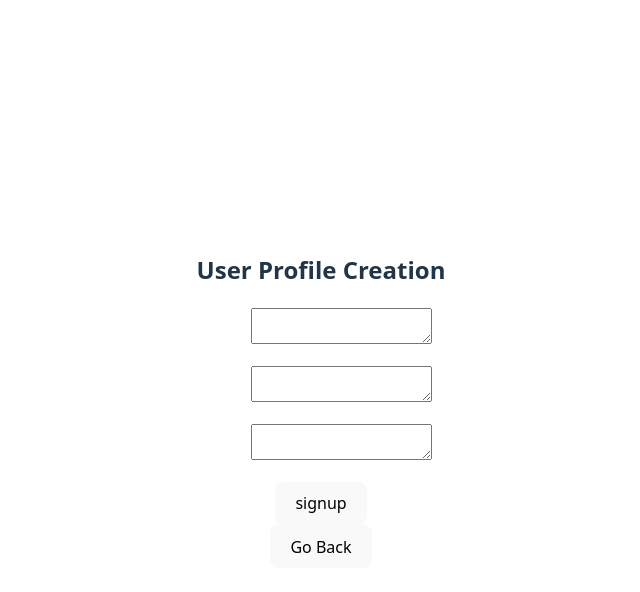
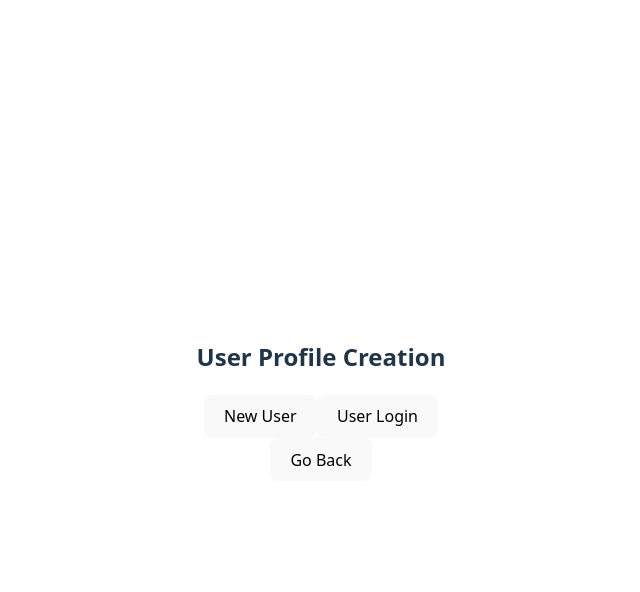
Before and after one commit to Alanjose23/sudophus, a React (Vite) app: page / in a window 1280 px wide. Both pictures are taken after a click on the button "Login". Shown: the top 592 px of the page, without its empty margins (319-959 px from the left). Built offline with nearby package versions, Linux system fonts and the light colour scheme.

Commit message:
created login application

```diff
--- a/src/App.jsx
+++ b/src/App.jsx
@@ -7,6 +7,7 @@ import './App.css'
 function App() {
   var [screen, setScreen] = useState("home")
   var [count, setCount] = useState(0)
+  var [user, setUser] = useState(false)
 
 
 
--- a/src/login.jsx
+++ b/src/login.jsx
@@ -5,32 +5,65 @@ function Loginscreen() {
     var [username, setUsername] = useState("");
     var [password, setPassword] = useState("");
     var [email, setEmail] = useState("");
-    // var [users, setUsers] = useState([]);
+    var [users, setUsers] = useState("");
 
 
-    // const addUsers() = async(){
-    // user setup to db
-    // }
 
-    return (
+
+    switch(users){
+
+    case "false":
+        return (
 
             <div style = {{textAlign: "center"}}>
                 <h2>User Profile Creation</h2>
-                    <ul>
-                        <textarea value = {username} onChange = {(e) => setUsername(e.target.value)}> UserName</textarea>
+                    <ul> Username:
+                        <textarea value = {username} onChange = {(e) => setUsername(e.target.value)}></textarea>
                     </ul>
-                    <ul>
-                        <textarea value = {password} onChange = {(e) => setPassword(e.target.value)}> password</textarea>
+                    <ul> Password:
+                        <textarea value = {password} onChange = {(e) => setPassword(e.target.value)}></textarea>
                     </ul>
-                    <ul>
-                        <textarea value = {email}onChange = {(e) => setEmail(e.target.value)}> email</textarea>
+                    <ul> Email:
+                        <textarea value = {email}onChange = {(e) => setEmail(e.target.value)}></textarea>
                     </ul>
                 <button>signup</button>
             </div>
 
         )
 
+    case "true":
+        return (
+            <div style = {{textAlign : "center"}}>
+                <ul> Username:
+                    <textarea value = {username} onChange = {(e) => setUsername(e.target.value)}></textarea>
+                </ul>
+                <ul> Password:
+                    <textarea value = {password} onChange = {(e) => setPassword(e.target.value)}></textarea>
+                </ul>
+            </div>
+        )
 
-}
+    case "":
+        return (
+
+            <div style = {{textAlign: "center"}}>
+                <h2>User Profile Creation</h2>
+
+                       <button onClick = {() => {
+                            setUsers("false")
+                       }}>New User</button>
+
+
+                       <button onClick = {() => {
+                            setUsers("true")
+                       }}>User Login</button>
+
+
+            </div>
+
+        )
+
+
+}}
 
 export default Loginscreen
```
